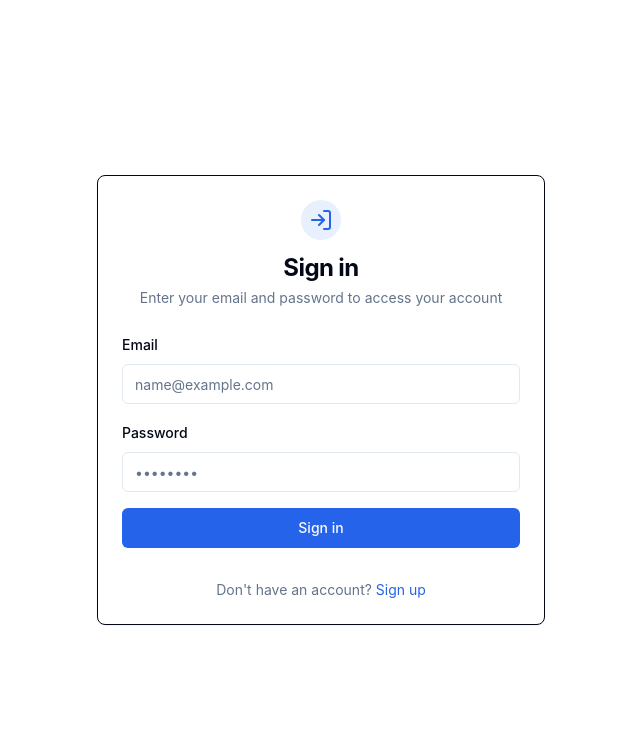
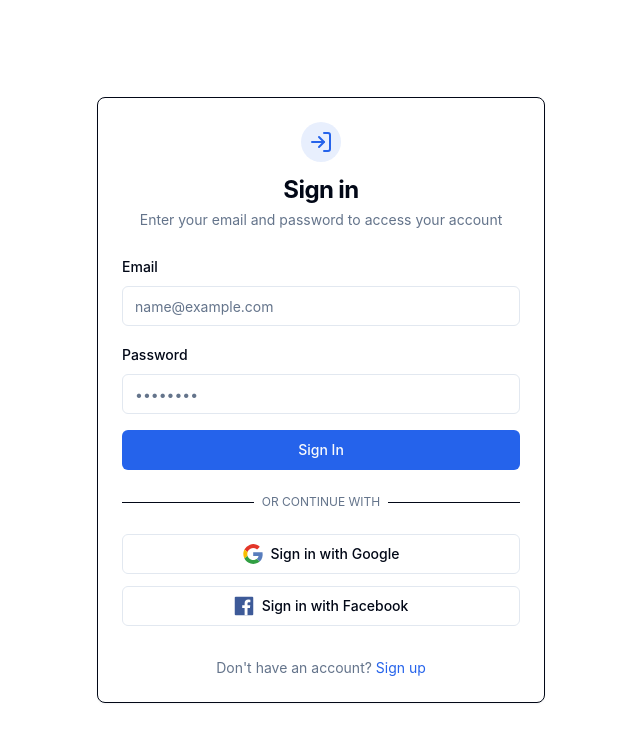
Before and after one commit to KCprsnlcc/job-tracker, a React (Create React App) app: page /login in a window 1280 px wide. Shown: the top 742 px of the page, without its empty margins (319-959 px from the left). Built offline with nearby package versions, Linux system fonts and the light colour scheme; no server answers.

Commit message:
Add google and facebook oauth in signing in and signing up

```diff
--- /dev/null
+++ b/src/components/icons/FacebookIcon.tsx
@@ -0,0 +1,11 @@
+import React from 'react';
+
+const FacebookIcon: React.FC<React.SVGProps<SVGSVGElement>> = (props) => (
+  <svg xmlns="http://www.w3.org/2000/svg" viewBox="0 0 128 128" {...props}>
+    <rect fill="#3d5a98" x="4.83" y="4.83" width="118.35" height="118.35" rx="6.53" ry="6.53"/>
+    <path fill="#fff" d="M86.48 123.17V77.34h15.38l2.3-17.86H86.48v-11.4c0-5.17 1.44-8.7 8.85-8.7h9.46v-16A126.56 126.56 0 0091 22.7c-13.62 0-23 8.3-23 23.61v13.17H52.62v17.86H68v45.83z"/>
+  </svg>
+);
+
+export default FacebookIcon;
+export {};
--- /dev/null
+++ b/src/components/icons/GoogleIcon.tsx
@@ -0,0 +1,14 @@
+import React from 'react';
+
+const GoogleIcon: React.FC<React.SVGProps<SVGSVGElement>> = (props) => (
+  <svg xmlns="http://www.w3.org/2000/svg" viewBox="0 0 128 128" {...props}>
+    <path fill="#fff" d="M44.59 4.21a63.28 63.28 0 004.33 120.9 67.6 67.6 0 0032.36.35 57.13 57.13 0 0025.9-13.46 57.44 57.44 0 0016-26.26 74.33 74.33 0 001.61-33.58H65.27v24.69h34.47a29.72 29.72 0 01-12.66 19.52 36.16 36.16 0 01-13.93 5.5 41.29 41.29 0 01-15.1 0A37.16 37.16 0 0144 95.74a39.3 39.3 0 01-14.5-19.42 38.31 38.31 0 010-24.63 39.25 39.25 0 019.18-14.91A37.17 37.17 0 0176.13 27a34.28 34.28 0 0113.64 8q5.83-5.8 11.64-11.63c2-2.09 4.18-4.08 6.15-6.22A61.22 61.22 0 0087.2 4.59a64 64 0 00-42.61-.38z"/>
+    <path fill="#e33629" d="M44.59 4.21a64 64 0 0142.61.37 61.22 61.22 0 0120.35 12.62c-2 2.14-4.11 4.14-6.15 6.22Q95.58 29.23 89.77 35a34.28 34.28 0 00-13.64-8 37.17 37.17 0 00-37.46 9.74 39.25 39.25 0 00-9.18 14.91L8.76 35.6A63.53 63.53 0 0144.59 4.21z"/>
+    <path fill="#f8bd00" d="M3.26 51.5a62.93 62.93 0 015.5-15.9l20.73 16.09a38.31 38.31 0 000 24.63q-10.36 8-20.73 16.08a63.33 63.33 0 01-5.5-40.9z"/>
+    <path fill="#587dbd" d="M65.27 52.15h59.52a74.33 74.33 0 01-1.61 33.58 57.44 57.44 0 01-16 26.26c-6.69-5.22-13.41-10.4-20.1-15.62a29.72 29.72 0 0012.66-19.54H65.27c-.01-8.22 0-16.45 0-24.68z"/>
+    <path fill="#319f43" d="M8.75 92.4q10.37-8 20.73-16.08A39.3 39.3 0 0044 95.74a37.16 37.16 0 0014.08 6.08 41.29 41.29 0 0015.1 0 36.16 36.16 0 0013.93-5.5c6.69 5.22 13.41 10.4 20.1 15.62a57.13 57.13 0 01-25.9 13.47 67.6 67.6 0 01-32.36-.35 63 63 0 01-23-11.59A63.73 63.73 0 018.75 92.4z"/>
+  </svg>
+);
+
+export default GoogleIcon;
+export {};
--- a/src/pages/Login.tsx
+++ b/src/pages/Login.tsx
@@ -3,6 +3,9 @@ import { Link, useNavigate, useLocation } from 'react-router-dom';
 import { useAuth } from '../context/AuthContext';
 import { CheckCircle, LogIn } from 'lucide-react';
 import { motion, AnimatePresence } from 'framer-motion';
+import { supabase } from '../lib/supabase';
+import GoogleIcon from '../components/icons/GoogleIcon';
+import FacebookIcon from '../components/icons/FacebookIcon';
 
 // Import shadcn/ui components
 import { Card, CardContent, CardDescription, CardFooter, CardHeader, CardTitle } from '../components/ui/card';
@@ -51,6 +54,25 @@ const Login: React.FC = () => {
     } finally {
       setLoading(false);
     }
+  };
+
+  const handleOAuthSignIn = async (provider: 'google' | 'facebook') => {
+    setLoading(true);
+    setError(null);
+    try {
+      const { error } = await supabase.auth.signInWithOAuth({
+        provider,
+        options: {
+          redirectTo: window.location.origin + '/auth/callback' // Ensure this matches your callback page route
+        }
+      });
+      if (error) throw error;
+      // Redirect happens via Supabase
+    } catch (err: any) {
+      setError(err.message || `Failed to sign in with ${provider}`);
+      setLoading(false);
+    }
+    // No need to setLoading(false) here if redirect occurs, but good for error case.
   };
 
   return (
@@ -185,7 +207,7 @@ const Login: React.FC = () => {
                   className="w-full relative overflow-hidden group"
                   disabled={loading}
                 >
-                  {loading ? (
+                  {loading && !error ? (
                     <span className="flex items-center justify-center gap-2">
                       <motion.div
                         animate={{ rotate: 360 }}
@@ -199,18 +221,47 @@ const Login: React.FC = () => {
                       Signing in...
                     </span>
                   ) : (
-                    <span className="flex items-center justify-center">Sign in</span>
+                    'Sign In'
                   )}
-                  <motion.div
-                    className="absolute inset-0 bg-white/20"
-                    initial={{ x: "-100%" }}
-                    whileHover={{ x: "100%" }}
-                    transition={{ duration: 1, ease: "easeInOut" }}
-                  />
                 </Button>
               </motion.div>
             </motion.div>
           </form>
+
+          <motion.div
+            className="relative my-6"
+            initial={{ opacity: 0 }}
+            animate={{ opacity: 1 }}
+            transition={{ duration: 0.5, delay: 0.8 }}
+          >
+            <div className="absolute inset-0 flex items-center">
+              <span className="w-full border-t" />
+            </div>
+            <div className="relative flex justify-center text-xs uppercase">
+              <span className="bg-card px-2 text-muted-foreground">Or continue with</span>
+            </div>
+          </motion.div>
+
+          <motion.div
+            className="space-y-3"
+            initial={{ opacity: 0, y: 20 }}
+            animate={{ opacity: 1, y: 0 }}
+            transition={{ duration: 0.5, delay: 0.9 }}
+          >
+            <motion.div whileHover={{ scale: 1.02 }} whileTap={{ scale: 0.98 }}>
+              <Button variant="outline" className="w-full flex items-center justify-center gap-2" onClick={() => handleOAuthSignIn('google')} disabled={loading}>
+                <GoogleIcon className="h-5 w-5" />
+                Sign in with Google
+              </Button>
+            </motion.div>
+            <motion.div whileHover={{ scale: 1.02 }} whileTap={{ scale: 0.98 }}>
+              <Button variant="outline" className="w-full flex items-center justify-center gap-2" onClick={() => handleOAuthSignIn('facebook')} disabled={loading}>
+                <FacebookIcon className="h-5 w-5" />
+                Sign in with Facebook
+              </Button>
+            </motion.div>
+          </motion.div>
+
         </CardContent>
 
         <CardFooter className="flex flex-col items-center">
--- a/src/pages/Signup.tsx
+++ b/src/pages/Signup.tsx
@@ -3,6 +3,9 @@ import { Link } from 'react-router-dom';
 import { useAuth } from '../context/AuthContext';
 import { Mail, RefreshCw, UserPlus, ArrowRight } from 'lucide-react';
 import { motion, AnimatePresence } from 'framer-motion';
+import { supabase } from '../lib/supabase';
+import GoogleIcon from '../components/icons/GoogleIcon';
+import FacebookIcon from '../components/icons/FacebookIcon';
 
 // Import shadcn/ui components
 import { Card, CardContent, CardDescription, CardFooter, CardHeader, CardTitle } from '../components/ui/card';
@@ -85,6 +88,24 @@ const Signup: React.FC = () => {
       setError(err.message || 'Failed to resend verification email');
     } finally {
       setResendLoading(false);
+    }
+  };
+
+  const handleOAuthSignUp = async (provider: 'google' | 'facebook') => {
+    setLoading(true);
+    setError(null);
+    try {
+      const { error } = await supabase.auth.signInWithOAuth({
+        provider,
+        options: {
+          redirectTo: window.location.origin + '/auth/callback' // Ensure this matches your callback page route
+        }
+      });
+      if (error) throw error;
+      // Redirect happens via Supabase
+    } catch (err: any) {
+      setError(err.message || `Failed to sign up with ${provider}`);
+      setLoading(false); // Only set loading false if error, otherwise redirect handles it
     }
   };
 
@@ -378,7 +399,7 @@ const Signup: React.FC = () => {
                   className="w-full relative overflow-hidden group"
                   disabled={loading}
                 >
-                  {loading ? (
+                  {loading && !error ? (
                     <span className="flex items-center justify-center gap-2">
                       <motion.div
                         animate={{ rotate: 360 }}
@@ -392,29 +413,49 @@ const Signup: React.FC = () => {
                       Signing up...
                     </span>
                   ) : (
-                    <span className="flex items-center justify-center gap-2">
-                      Sign up
-                      <motion.div
-                        animate={{ x: [0, 5, 0] }}
-                        transition={{ repeat: Infinity, duration: 1.5, ease: "easeInOut" }}
-                      >
-                        <ArrowRight className="h-4 w-4" />
-                      </motion.div>
-                    </span>
+                    'Create Account'
                   )}
-                  <motion.div
-                    className="absolute inset-0 bg-white/20"
-                    initial={{ x: "-100%" }}
-                    whileHover={{ x: "100%" }}
-                    transition={{ duration: 1, ease: "easeInOut" }}
-                  />
                 </Button>
               </motion.div>
             </motion.div>
           </form>
+
+          <motion.div
+            className="relative my-6"
+            initial={{ opacity: 0 }}
+            animate={{ opacity: 1 }}
+            transition={{ duration: 0.5, delay: 0.9 }}
+          >
+            <div className="absolute inset-0 flex items-center">
+              <span className="w-full border-t" />
+            </div>
+            <div className="relative flex justify-center text-xs uppercase">
+              <span className="bg-card px-2 text-muted-foreground">Or continue with</span>
+            </div>
+          </motion.div>
+
+          <motion.div
+            className="space-y-3"
+            initial={{ opacity: 0, y: 20 }}
+            animate={{ opacity: 1, y: 0 }}
+            transition={{ duration: 0.5, delay: 1.0 }}
+          >
+            <motion.div whileHover={{ scale: 1.02 }} whileTap={{ scale: 0.98 }}>
+              <Button variant="outline" className="w-full flex items-center justify-center gap-2" onClick={() => handleOAuthSignUp('google')} disabled={loading}>
+                <GoogleIcon className="h-5 w-5" />
+                Sign up with Google
+              </Button>
+            </motion.div>
+            <motion.div whileHover={{ scale: 1.02 }} whileTap={{ scale: 0.98 }}>
+              <Button variant="outline" className="w-full flex items-center justify-center gap-2" onClick={() => handleOAuthSignUp('facebook')} disabled={loading}>
+                <FacebookIcon className="h-5 w-5" />
+                Sign up with Facebook
+              </Button>
+            </motion.div>
+          </motion.div>
+
         </CardContent>
-
-        <CardFooter className="flex flex-col items-center">
+        <CardFooter className="justify-center">
           <motion.p
             className="text-sm text-muted-foreground mt-2"
             initial={{ opacity: 0 }}
```
Also changed, not shown: src/pages/AuthCallback.tsx (+75 -40 lines).
